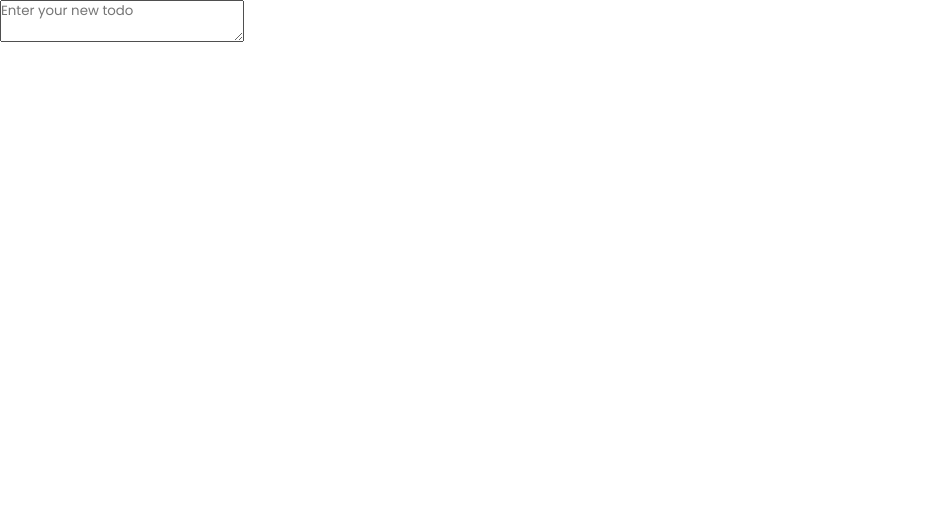
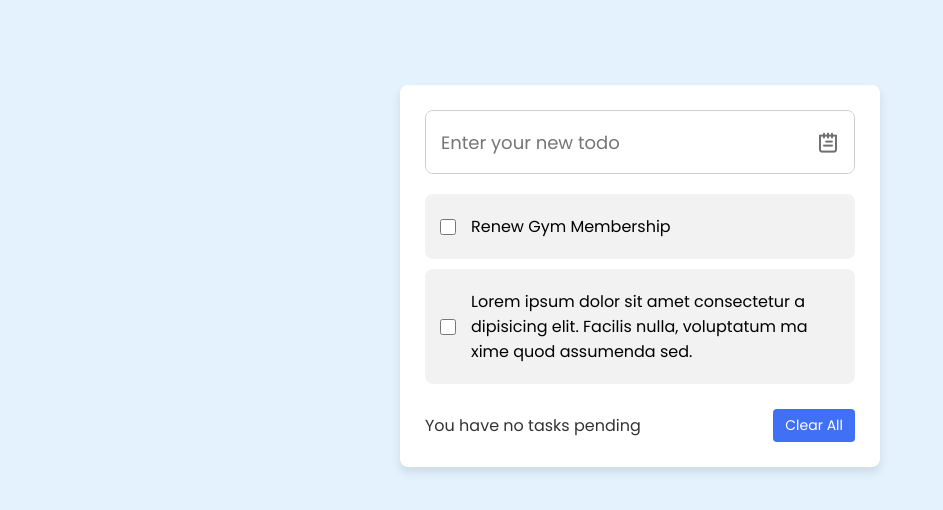
Before and after one commit to somnathmukherjee96/javascript, a plain HTML site: page Responsive-Todo-List/index.html in a window 1280 px wide. Shown: the whole page, without its empty margins (0-943 px from the left). Drawn offline with nearby package versions, Linux system fonts and the light colour scheme.

Commit message:
completing the css

```diff
--- a/Responsive-Todo-List/index.html
+++ b/Responsive-Todo-List/index.html
@@ -11,8 +11,30 @@
     />
   </head>
   <body>
-    <div class="input-field">
-      <textarea placeholder="Enter your new todo"></textarea>
+    <div class="container">
+      <div class="input-field">
+        <textarea placeholder="Enter your new todo"></textarea>
+        <i class="uil uil-notes note-icon"></i>
+      </div>
+      <ul class="todoLists">
+        <li class="list">
+          <input type="checkbox" />
+          <span class="task">Renew Gym Membership</span>
+          <i class="uil uil-trash"></i>
+        </li>
+        <li class="list">
+          <input type="checkbox" />
+          <span class="task"
+            >Lorem ipsum dolor sit amet consectetur adipisicing elit. Facilis
+            nulla, voluptatum maxime quod assumenda sed.</span
+          >
+          <i class="uil uil-trash"></i>
+        </li>
+      </ul>
+      <div class="pending-tasks">
+        <span>You have <span>no</span> tasks pending</span>
+        <button class="clear-button">Clear All</button>
+      </div>
     </div>
   </body>
 </html>
--- a/Responsive-Todo-List/style.css
+++ b/Responsive-Todo-List/style.css
@@ -5,3 +5,116 @@
   box-sizing: border-box;
   font-family: "Poppins", sans-serif;
 }
+body {
+  background-color: #e3f2fd;
+}
+.container {
+  position: relative;
+  max-width: 480px;
+  width: 100%;
+  border-radius: 8px;
+  padding: 25px;
+  margin: 85px auto 0;
+  background-color: #fff;
+  box-shadow: 0 5px 10px rgba(0, 0, 0, 0.1);
+}
+.container .input-field {
+  position: relative;
+  height: 64px;
+  width: 100%;
+}
+.input-field textarea {
+  height: 100%;
+  width: 100%;
+  outline: none;
+  font-size: 18px;
+  font-weight: 400;
+  border-radius: 8px;
+  padding: 18px 45px 18px 15px;
+  border: 1px solid #ccc;
+  resize: none;
+}
+textarea::-webkit-scrollbar {
+  display: none;
+}
+.input-field .note-icon {
+  position: absolute;
+  top: 50%;
+  right: 15px;
+  transform: translateY(-50%);
+  pointer-events: none;
+  font-size: 24px;
+  color: #707070;
+}
+.input-field textarea:focus {
+  border-color: #4070f4;
+}
+.input-field textarea:focus ~ .note-icon {
+  color: #4070f4;
+}
+.container .todoLists {
+  margin-top: 20px;
+}
+.todoLists .list {
+  list-style: none;
+  display: flex;
+  align-items: center;
+  background-color: #f2f2f2;
+  padding: 20px 15px;
+  border-radius: 8px;
+  margin-top: 10px;
+  position: relative;
+  cursor: pointer;
+}
+.todoLists .list input {
+  height: 16px;
+  min-width: 16px;
+  accent-color: #4070f4;
+  /* pointer-events: none; */
+}
+.todoLists .list .task {
+  margin: 0 30px 0 15px;
+  word-break: break-all;
+}
+.list input:checked ~ .task {
+  text-decoration: line-through;
+}
+.todoLists .list i {
+  position: absolute;
+  top: 50%;
+  right: 15px;
+  transform: translateY(-50%);
+  font-size: 24px;
+  color: #707070;
+  padding: 5px;
+  opacity: 0.6;
+  display: none;
+}
+.todoLists .list:hover i {
+  display: inline-flex;
+}
+.todoLists .list i:hover {
+  opacity: 1;
+}
+.container .pending-tasks {
+  display: flex;
+  align-items: center;
+  justify-content: space-between;
+  margin-top: 25px;
+}
+.pending-tasks span {
+  color: #333;
+}
+.pending-tasks .clear-button {
+  padding: 6px 12px;
+  outline: none;
+  border: none;
+  background-color: #4070f4;
+  color: #fff;
+  border-radius: 4px;
+  font-size: 14px;
+  cursor: pointer;
+}
+.clear-button:hover {
+  background-color: #0e4bf1;
+}
```
